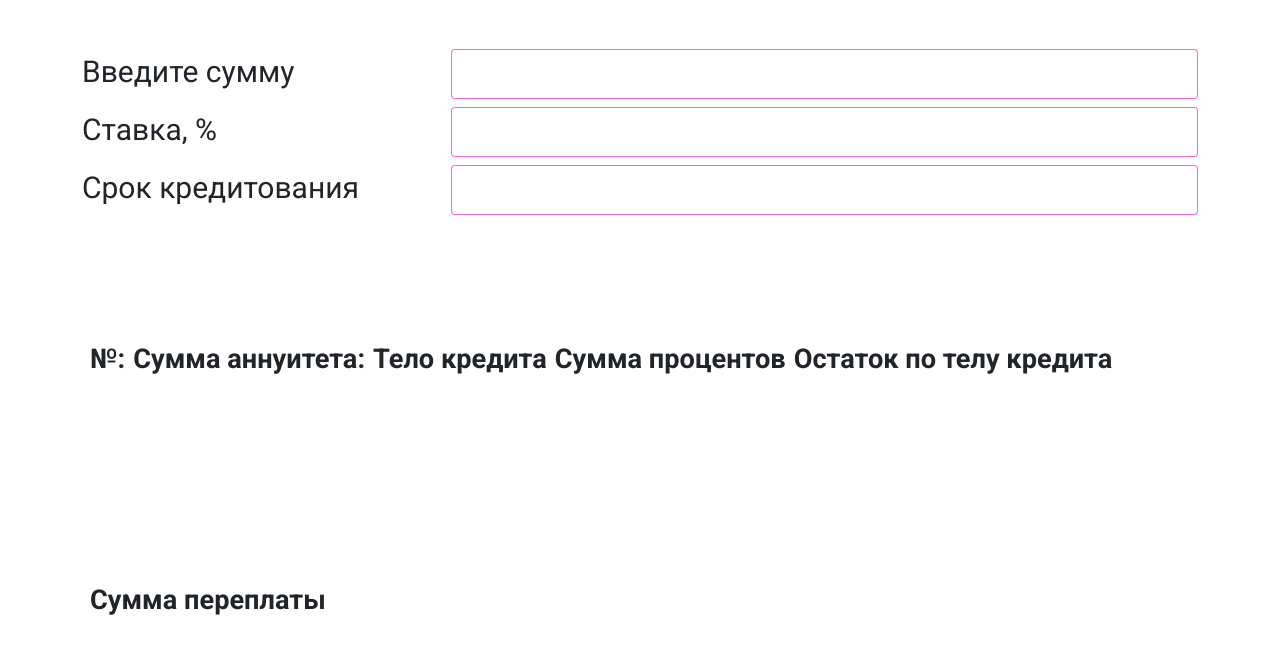
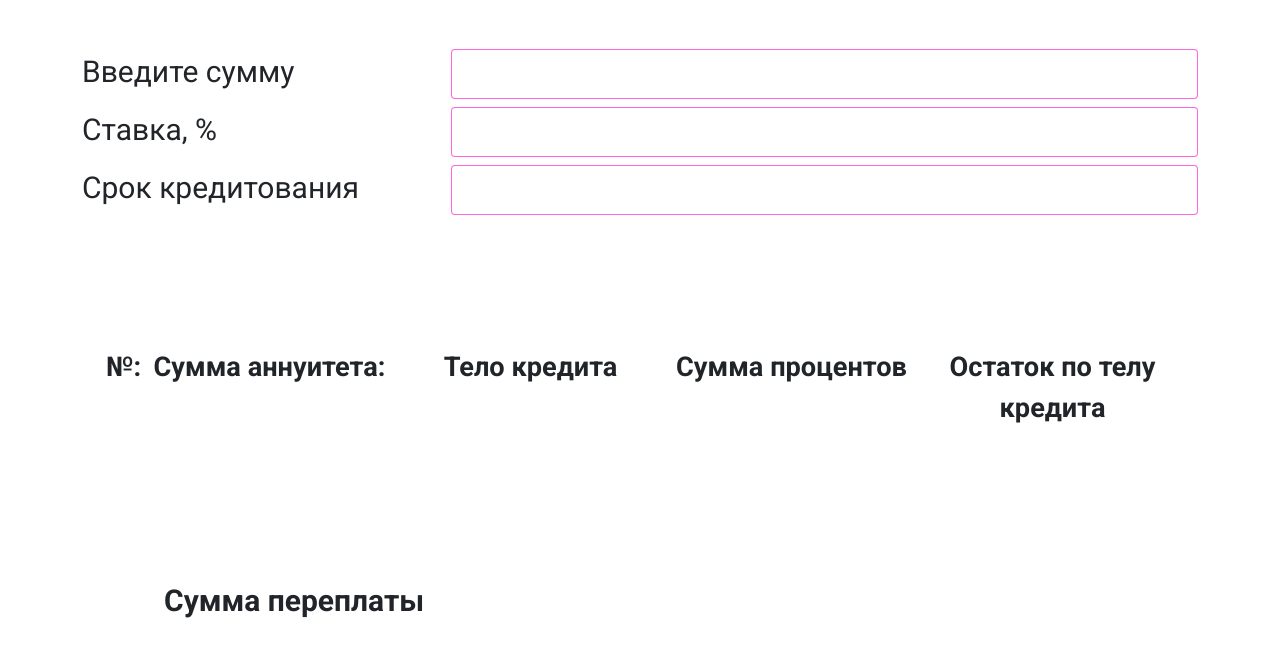
Before and after one commit to Svetlaya87/annuit-calc-hw-3.1, a plain HTML site: page index.html in a window 1280 px wide. Shown: the part 271-928 px from the top of the page. Drawn offline with Linux system fonts and the light colour scheme.

Commit message:
css grid to result table instead flex

```diff
--- a/assets/css/style.css
+++ b/assets/css/style.css
@@ -29,6 +29,7 @@ input:invalid {
     border-color: rgba(2, 197, 44, 0.76);
 }
 
+/*
 #numberPeriodResult {
     max-width: 40px;
 
@@ -47,4 +48,76 @@ input:invalid {
 #saldoBodySumResult {
     max-width: 100px;
 
+}*/
+
+.grid-results {
+    display: grid;
+    grid-template-rows: 10% 1fr 10%;
+    grid-template-columns: 40px repeat(4,1fr);
+    grid-gap: 10px;
+    row-gap: 15px;
+    grid-template-areas:
+
+    'number-res         sum-annuitet-res body-credit-res             sum-percent-res saldo-body-res'
+
+    'numberPeriodResult annuitSumResult  paymentBodySumInMonthResult sumPersentResult saldoBodySumResult'
+
+    '. sum-overpay-res sum-overpay-res overpaySumResult .';
+
+    justify-content: flex-end;
 }
+    /*название табицы*/
+    .number-res {
+        grid-area: number-res;
+    }
+
+    .sum-annuitet-res {
+        grid-area: sum-annuitet-res;
+    }
+
+    .body-credit-res{
+        grid-area: body-credit-res;
+    }
+
+    .sum-percent-res{
+        grid-area: sum-percent-res;
+    }
+
+    .saldo-body-res {
+        grid-area:  saldo-body-res;
+    }
+
+
+    /*значения таблицы*/
+    .numberPeriodResult{
+        grid-area: numberPeriodResult;
+    }
+
+
+    .annuitSumResult{
+        grid-area: annuitSumResult;
+
+    }
+
+    .paymentBodySumInMonthResult{
+        grid-area: paymentBodySumInMonthResult;
+    }
+
+    .sumPersentResult{
+        grid-area: sumPersentResult;
+    }
+
+    .saldoBodySumResult {
+        grid-area: saldoBodySumResult;
+    }
+
+    /*результаты*/
+    .sum-overpay-res {
+        grid-area: sum-overpay-res;
+
+    }
+
+    .overpaySumResult{
+        grid-area: overpaySumResult;
+
+    }
--- a/index.html
+++ b/index.html
@@ -106,25 +106,25 @@
 
             -->
 
-            <div class="d-flex flex-column">
-                <div class="p-2 d-flex flex-row align-items-stretch justify-content-start">
-                    <div class="pe-2">
-                        <p class="my-3 text-black fw-bold">№: </p>
+            <div class="grid-results p-3">
+
+                    <div class="number-res ps-2">
+                        <p class="my-3 text-black fw-bold text-center">№: </p>
                     </div>
 
-                    <div class="pe-2">
-                        <p class="my-3 text-black fw-bold">Сумма аннуитета: </p>
+                    <div class="sum-annuitet-res pe-2">
+                        <p class="my-3 text-black fw-bold text-center">Сумма аннуитета: </p>
                     </div>
 
-                    <div class="pe-2">
-                        <p class="my-3 text-black fw-bold"> Тело кредита </p>
+                    <div class="body-credit-res pe-2">
+                        <p class="my-3 text-black fw-bold text-center"> Тело кредита </p>
                     </div>
 
-                    <div class="pe-2">
-                        <p class="my-3 text-black fw-bold">Сумма процентов </p>
+                    <div class="sum-percent-res pe-2">
+                        <p class="my-3 text-black fw-bold text-center">Сумма процентов </p>
                     </div>
 
-                    <div class="pe-2">
+                    <div class="saldo-body-res pe-2 text-center">
                         <p class="my-3 text-black fw-bold">Остаток по телу кредита </p>
                     </div>
 
@@ -134,62 +134,58 @@
 
 
 
-                </div>
 
-                <div class="p-1 d-flex flex-row">
-
-                    <div class="p-2 d-flex align-items-end ">
-                        <output id="numberPeriodResult" class="my-5 text-black-50 d-flex justify-content-end"></output>
+                    <div class="numberPeriodResult ps-3">
+                        <output id="numberPeriodResult" class="text-black-50 text-center"></output>
 
 
 
                     </div>
 
 
-                    <div class="p-2 d-flex flex-column  justify-content-end">
+                    <div class="annuitSumResult p-2">
 
 
-                        <output id="annuitSumResult" class="my-5 text-black-50"></output>
+                        <output id="annuitSumResult" class="text-black-50 text-end"></output>
                     </div>
 
-                    <div class="p-2 d-flex flex-column justify-content-end">
+                    <div class="paymentBodySumInMonthResult p-2">
 
 
-                        <output id="paymentBodySumInMonthResult" class="my-5 text-black-50"></output>
+                        <output id="paymentBodySumInMonthResult" class="5 text-black-50 text-end"></output>
 
                     </div>
 
 
-                    <div class="p-2 d-flex flex-column justify-content-end">
+                    <div class="sumPersentResult p-2">
 
 
 
-                        <output id="sumPersentResult" class="my-5 text-black-50"></output>
+                        <output id="sumPersentResult" class="text-black-50 text-end"></output>
                     </div>
 
-                    <div class="p-2 d-flex flex-column justify-content-end">
+                    <div class="saldoBodySumResult p-2 pe-3">
 
 
 
-                        <output id="saldoBodySumResult" class="my-5 text-black-50 d-flex flex-nowrap align-content-end"></output>
+                        <output id="saldoBodySumResult" class="text-black-50 text-end"></output>
                     </div>
 
-                </div>
+                    <div class="sum-overpay-res p-2 ps-3 align-center">
+                        <div class="text-black fw-bold text-start align-bottom">
+                            Сумма переплаты
+
+                        </div>
+                    </div>
+
+                   <div class="overpaySumResult p-2 text-end align-center">
+                        <output id="overpaySumResult" class="text-black-50 text-end align-bottom"></output>
+                    </div>
+
+
 
             </div>
 
-            <div class="d-flex flex-row">
-               <div class="p-2 d-flex flex-row justify-content-end">
-                    <div class="pe-3 align-self-center">
-                        <p class="my-5 text-black fw-bold">Сумма переплаты </p>
-                    </div>
-
-
-                    <output id="overpaySumResult" class="my-5 text-black-50 align-self-center"></output>
-                </div>
-
-
-            </div>
 
         </div>
 
```
